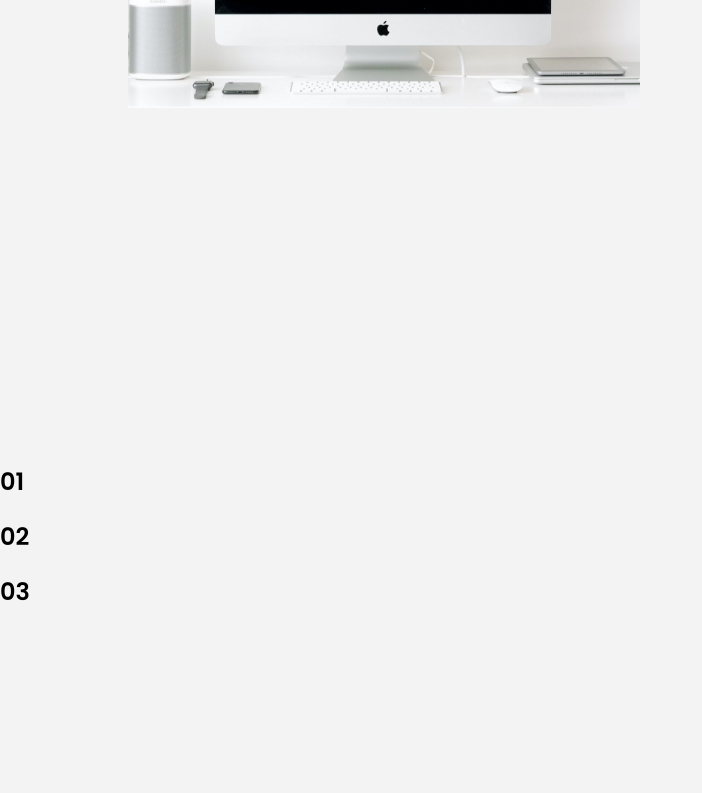
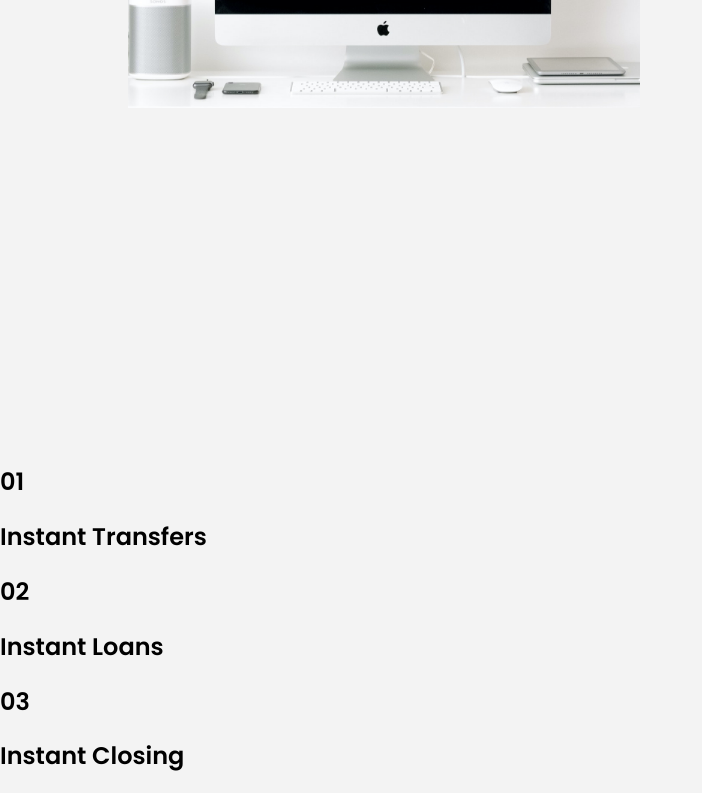
Before and after one commit to Ameer2000Mzori/Bankist-Complete, a website: page src/home.html in a window 1280 px wide. Shown: the part 2556-3349 px from the top of the page, without its empty margins (0-702 px from the left). Before the commit the page ends 3185 px from the top, so only its background shows below. Drawn offline with Linux system fonts and the light colour scheme.

Commit message:
added text needed for the elements

```diff
--- a/src/home.html
+++ b/src/home.html
@@ -178,15 +178,21 @@
             <div class="operations-Buttons-Wrap" id="operations-Text-Wrap-1">
               <div class="operations-Text-Wrap">
                 <h1 id="operations-Texts" class="operations-Text-1-1">01</h1>
-                <h1 id="operations-Texts" class="operations-Text-1-2"></h1>
+                <h1 id="operations-Texts" class="operations-Text-1-2">
+                  Instant Transfers
+                </h1>
               </div>
               <div class="operations-Text-Wrap" id="operations-Text-Wrap-2">
                 <h1 id="operations-Texts" class="operations-Text-2-1">02</h1>
-                <h1 id="operations-Texts" class="operations-Text-2-2"></h1>
+                <h1 id="operations-Texts" class="operations-Text-2-2">
+                  Instant Loans
+                </h1>
               </div>
               <div class="operations-Text-Wrap" id="operations-Text-Wrap-3">
                 <h1 id="operations-Texts" class="operations-Text-3-1">03</h1>
-                <h1 id="operations-Texts" class="operations-Text-3-2"></h1>
+                <h1 id="operations-Texts" class="operations-Text-3-2">
+                  Instant Closing
+                </h1>
               </div>
             </div>
           </div>
```
